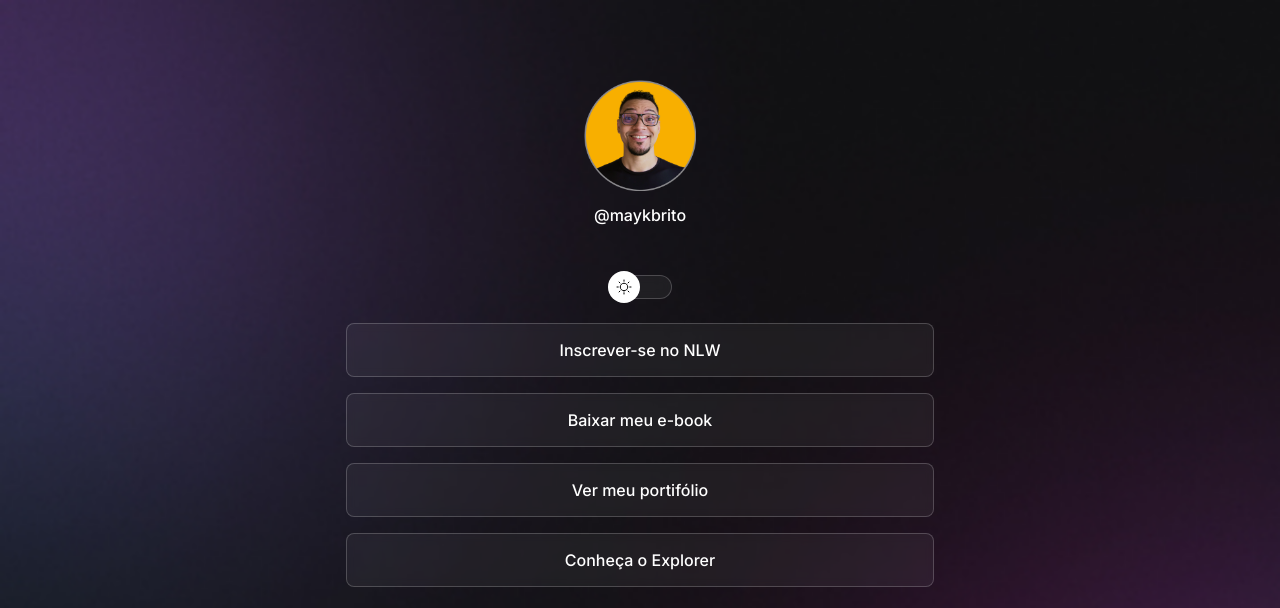
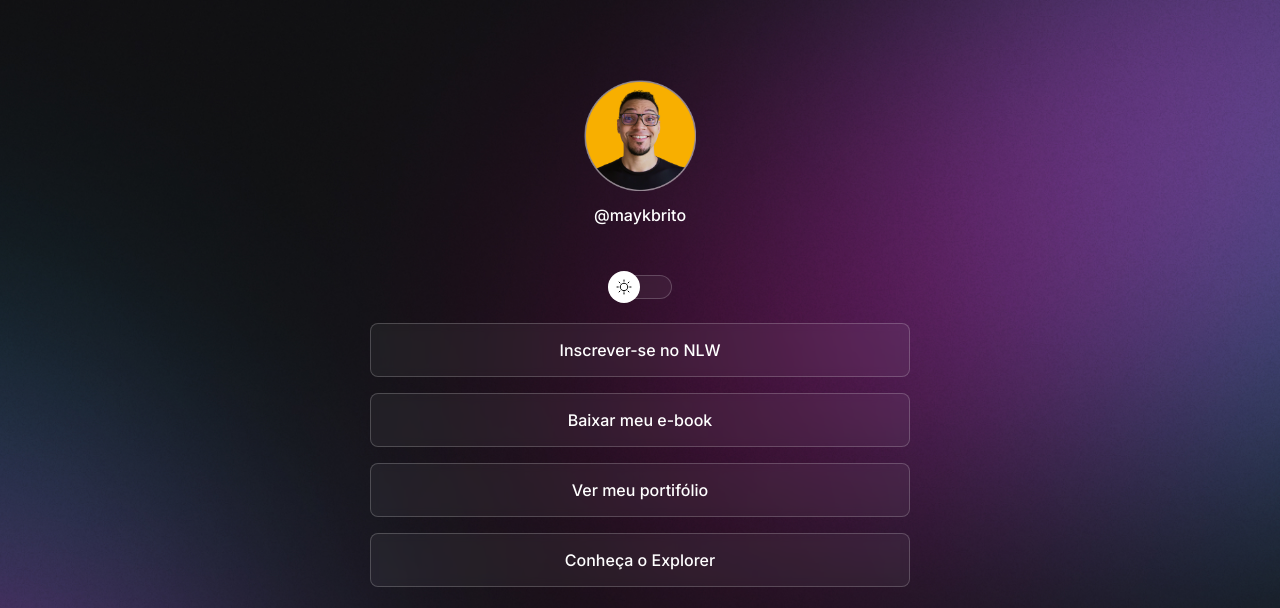
Before and after one commit to edclenildo/devlinks, a plain HTML site: page index.html in a window 1280 px wide. Shown: the top 608 px of the page. Drawn offline with nearby package versions, Linux system fonts and the light colour scheme.

Commit message:
Adicionou media querys

```diff
--- a/style.css
+++ b/style.css
@@ -29,6 +29,7 @@ body {
   background-repeat: no-repeat;
   background-position: top center;
   background-size: cover;
+  height: 100vh;
 }
 
 body * {
@@ -40,7 +41,7 @@ body * {
   width: 100%;
   max-width: 588px;
   margin: 0 auto;
-  padding-top: 56px;
+  padding: 56px 24px;
 
   display: flex;
   flex-direction: column;
@@ -142,3 +143,14 @@ footer {
   text-align: center;
   font-size: 14px;
 }
+
+
+@media (min-width: 700px) {
+  :root {
+  --bg-url: url(assets/bg-desktop.jpg);
+  }
+
+  .light {
+    --bg-url: url(assets/bg-desktop-light.jpg);
+  }
+}
```
